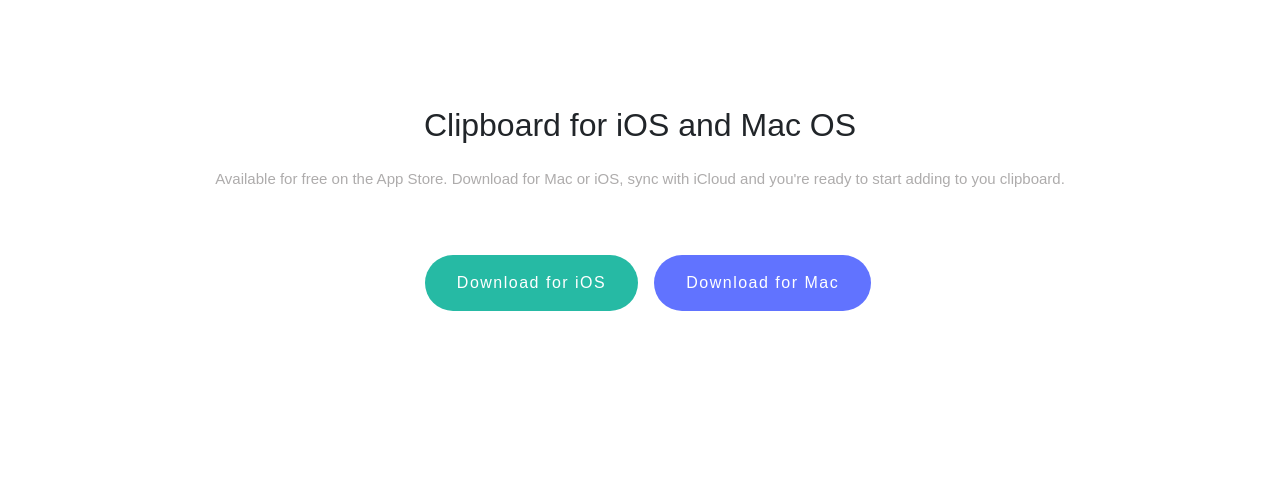
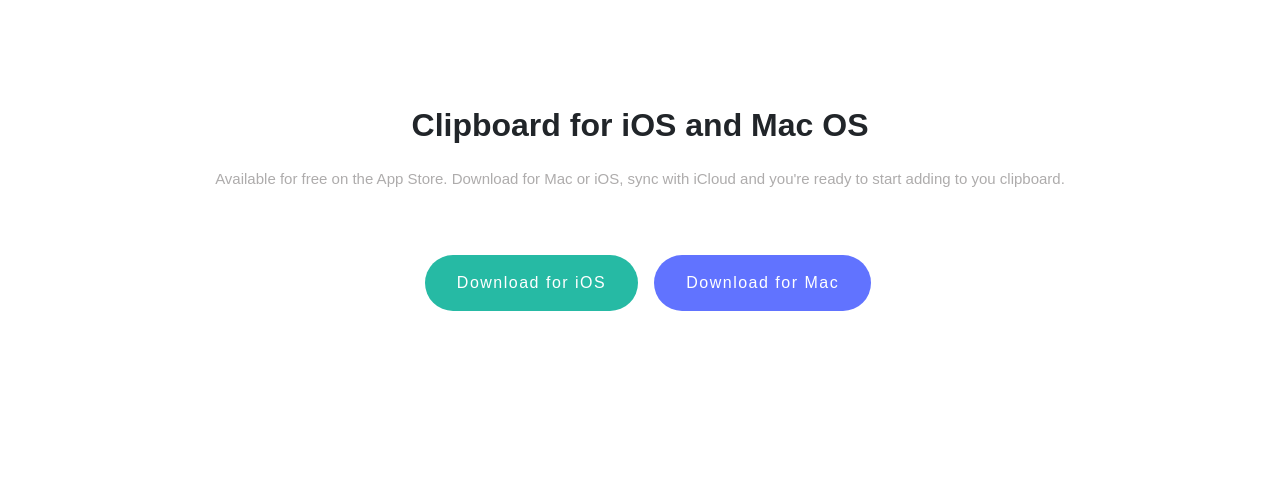
Before and after one commit to Miron-Silviu/Clipboard-landing-page, a plain HTML site: page index.html in a window 1280 px wide. Shown: the part 2523-3023 px from the top of the page. Drawn offline with nearby package versions, Linux system fonts and the light colour scheme; a web font is replaced by a local one.

Commit message:
Fix : Fix clipboard--buttons-title

```diff
--- a/css/style.css
+++ b/css/style.css
@@ -368,7 +368,7 @@ body {
     text-align: center;
   }
   .clipboard--buttons-title {
-    font-size: 600;
+    font-weight: 600;
     padding: 1rem 0;
   }
   .clipboard--buttons--description {
```
